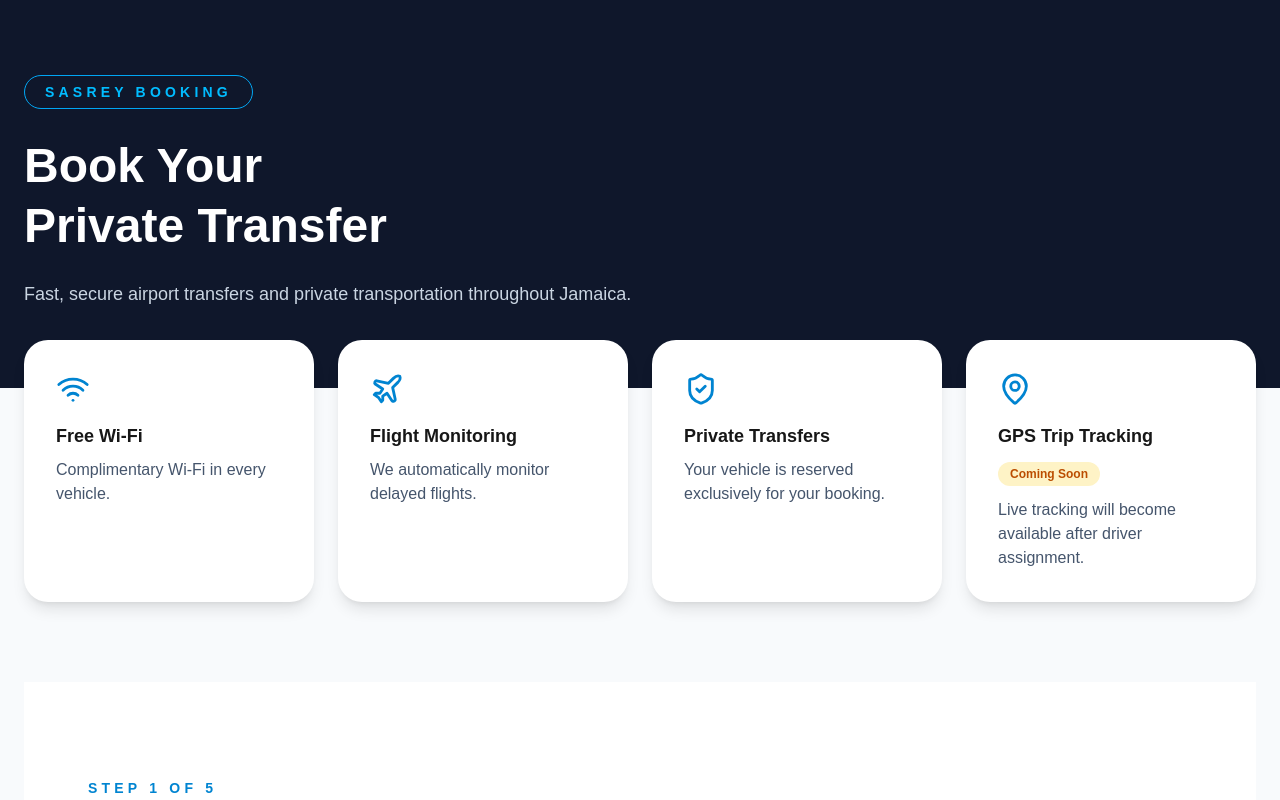
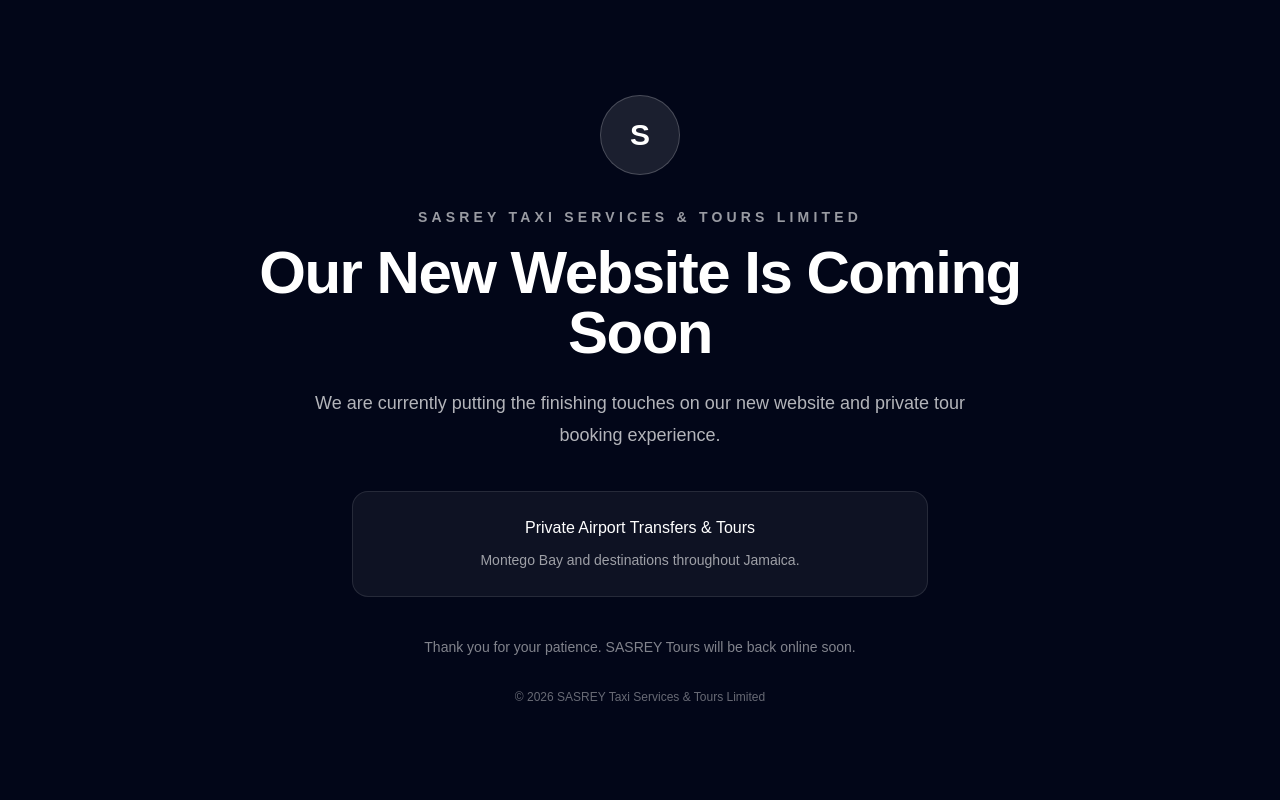
Before and after one commit to taxeservices-tech/sasrey-operations-platform, a Next.js app: page / in a window 1280 px wide. Shown: the top 800 px of the page. Built offline with nearby package versions, Linux system fonts and the light colour scheme.

Commit message:
Temporarily add SASREY Tours under construction page

```diff
--- a/app/page.tsx
+++ b/app/page.tsx
@@ -1,24 +1,44 @@
-"use client";
+export default function HomePage() {
+  return (
+    <main className="min-h-screen bg-slate-950 text-white flex items-center justify-center px-6">
+      <div className="w-full max-w-3xl text-center">
+        <div className="mb-8 flex justify-center">
+          <div className="flex h-20 w-20 items-center justify-center rounded-full border border-white/20 bg-white/10 text-3xl font-bold">
+            S
+          </div>
+        </div>
 
-import BookingHero from "@/components/booking/BookingHero";
-import BookingBenefits from "@/components/booking/BookingBenefits";
-import BookingWizard from "@/components/booking/BookingWizard";
+        <p className="mb-4 text-sm font-semibold uppercase tracking-[0.3em] text-white/60">
+          SASREY Taxi Services & Tours Limited
+        </p>
 
+        <h1 className="text-4xl font-bold tracking-tight sm:text-6xl">
+          Our New Website Is Coming Soon
+        </h1>
 
-export default function BookPage() {
+        <p className="mx-auto mt-6 max-w-2xl text-lg leading-8 text-white/70">
+          We are currently putting the finishing touches on our new website
+          and private tour booking experience.
+        </p>
 
-  return (
-    <main className="min-h-screen bg-slate-50">
-      {/* Hero */}
-      <BookingHero />
+        <div className="mx-auto mt-10 max-w-xl rounded-2xl border border-white/10 bg-white/5 p-6">
+          <p className="text-base font-medium">
+            Private Airport Transfers & Tours
+          </p>
 
-      {/* Benefits */}
-      <BookingBenefits />
+          <p className="mt-2 text-sm leading-6 text-white/60">
+            Montego Bay and destinations throughout Jamaica.
+          </p>
+        </div>
 
-      {/* Booking Wizard */}
-      <section className="mx-auto max-w-7xl px-6 py-20">
-        <BookingWizard />
-      </section>
+        <p className="mt-10 text-sm text-white/50">
+          Thank you for your patience. SASREY Tours will be back online soon.
+        </p>
+
+        <div className="mt-8 text-xs text-white/40">
+          © {new Date().getFullYear()} SASREY Taxi Services & Tours Limited
+        </div>
+      </div>
     </main>
   );
 }
```
